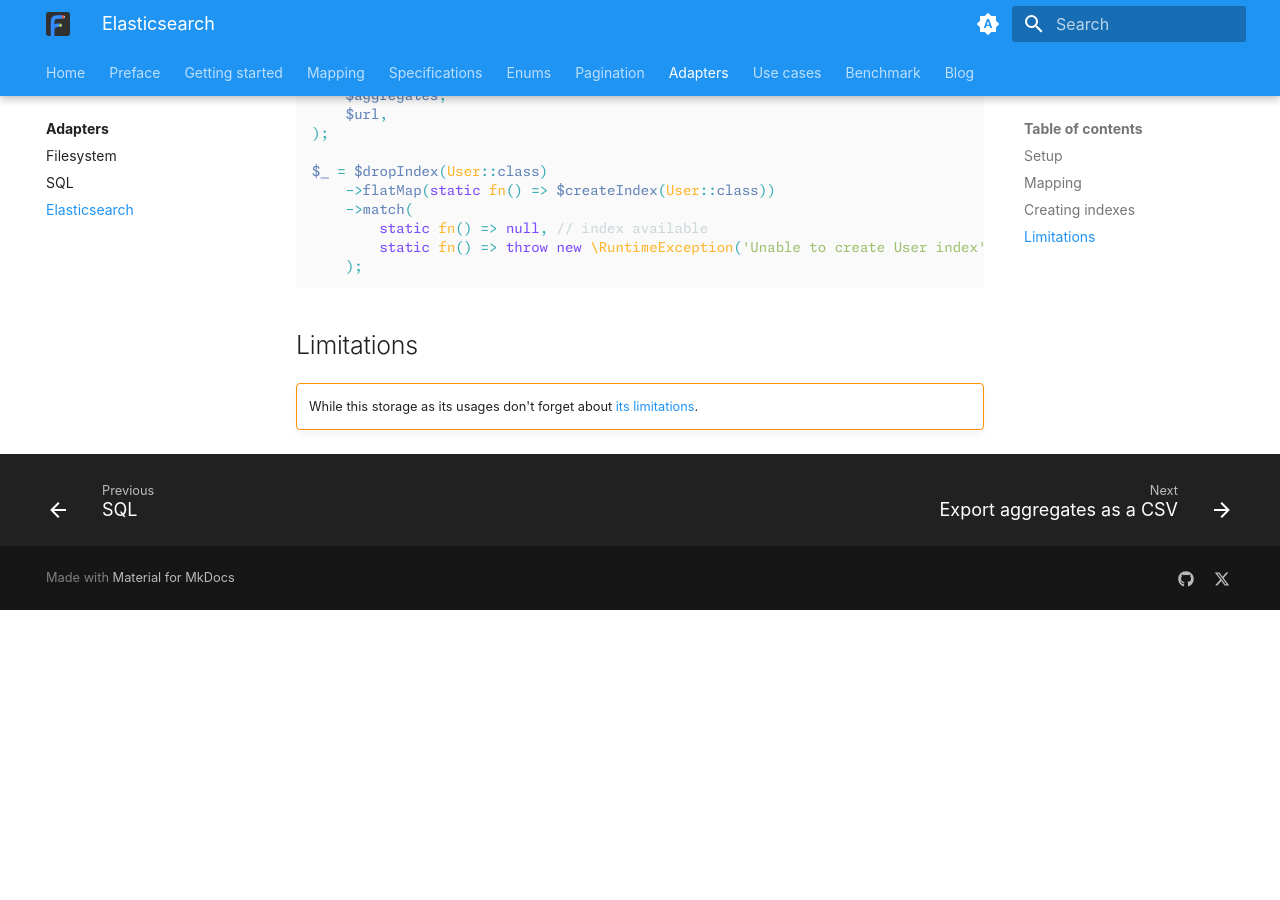
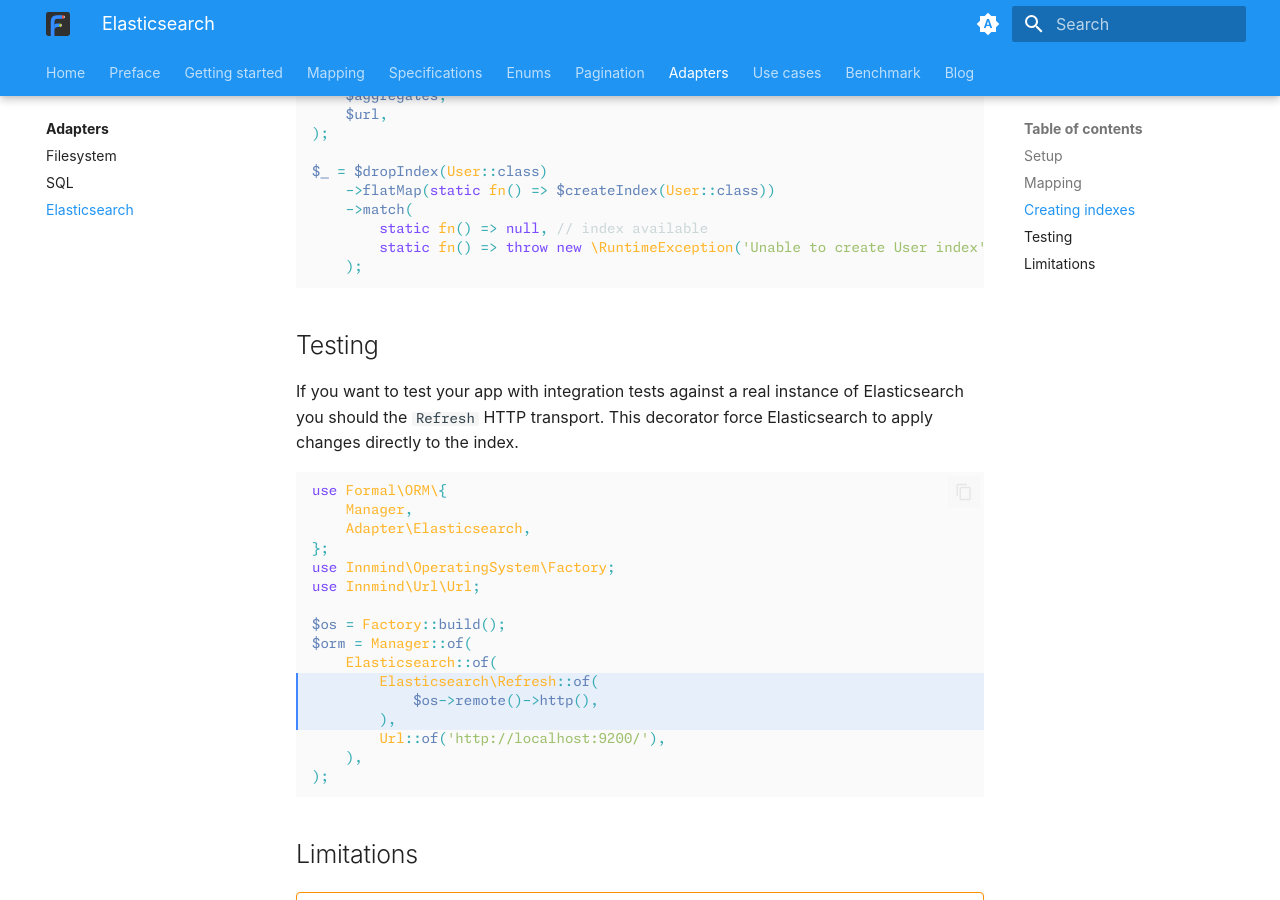
Before and after one commit to formal-php/orm, an MkDocs documentation site: the page built from documentation/adapters/elasticsearch.md, in a window 1280 px wide and 900 px high, scrolled down 2096 px. Built offline with MkDocs 1.6.1 and Material for MkDocs 9.7.7, drawn with Linux system fonts in a browser that asks for light colours; plug-ins that fetch from the network failed and are left out; before the commit the page ends 2706 px from its top, so only the background shows below that.

Commit message:
add mention about the Refresh decorator

````diff
--- a/documentation/adapters/elasticsearch.md
+++ b/documentation/adapters/elasticsearch.md
@@ -109,6 +109,29 @@ $_ = $dropIndex(User::class)
 
 1. See [`innmind/operating-system`](https://innmind.github.io/documentation/getting-started/operating-system/).
 
+## Testing
+
+If you want to test your app with integration tests against a real instance of Elasticsearch you should the `Refresh` HTTP transport. This decorator force Elasticsearch to apply changes directly to the index.
+
+```php hl_lines="11-13"
+use Formal\ORM\{
+    Manager,
+    Adapter\Elasticsearch,
+};
+use Innmind\OperatingSystem\Factory;
+use Innmind\Url\Url;
+
+$os = Factory::build();
+$orm = Manager::of(
+    Elasticsearch::of(
+        Elasticsearch\Refresh::of(
+            $os->remote()->http(),
+        ),
+        Url::of('http://localhost:9200/'),
+    ),
+);
+```
+
 ## Limitations
 
 !!! warning ""
````
